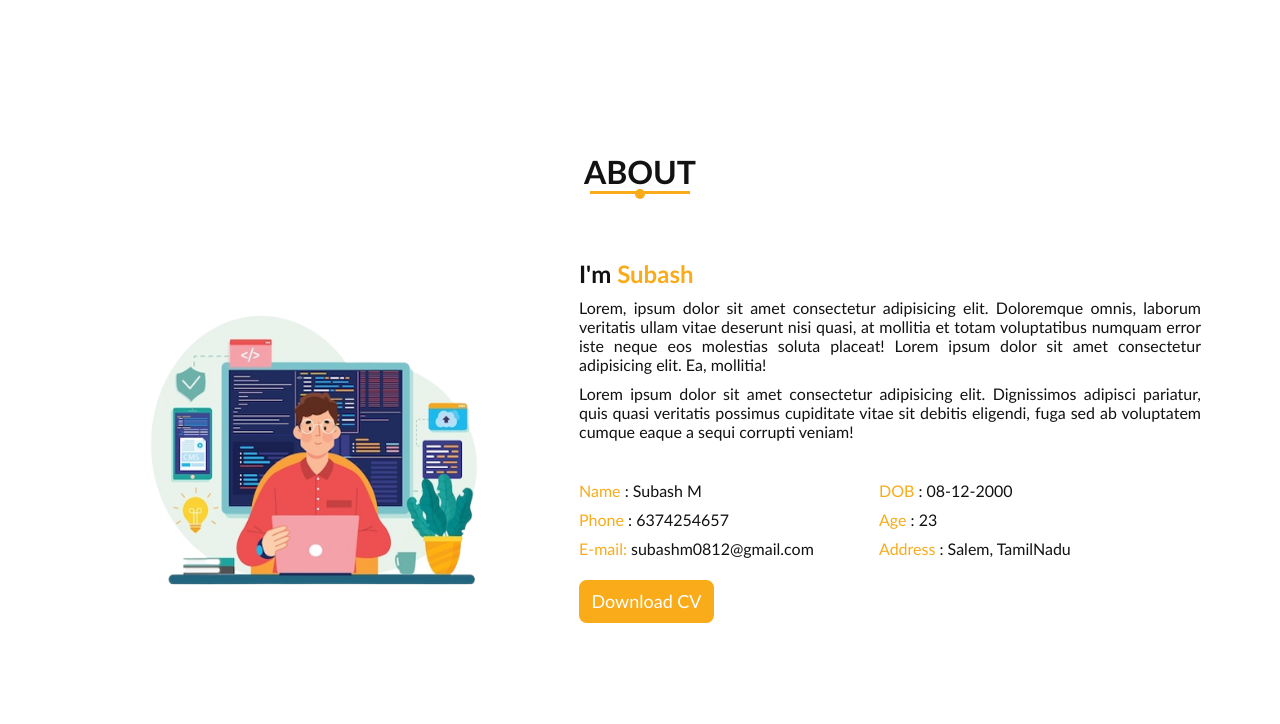
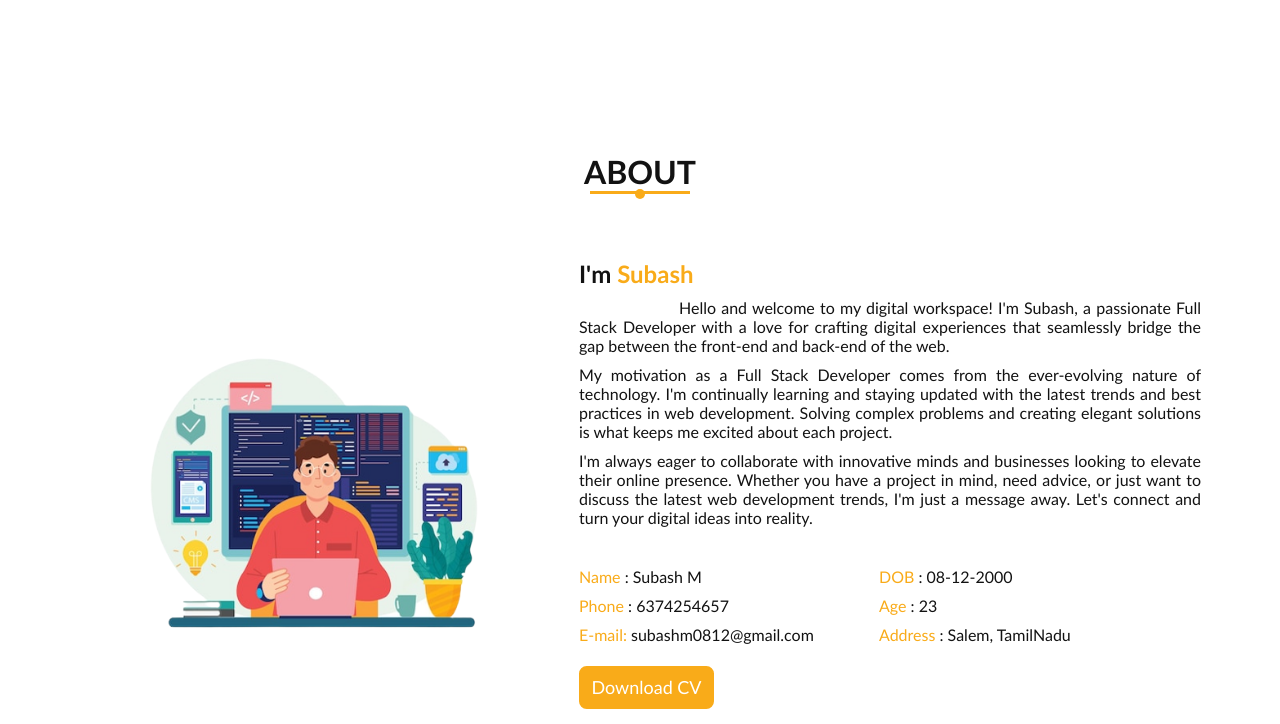
Before and after one commit to Subash-08/portfolio, a plain HTML site: page index.html in a window 1280 px wide. Shown: the part 598-1322 px from the top of the page. Drawn offline with Linux system fonts and the light colour scheme.

Commit message:
Add files via upload

```diff
--- a/index.html
+++ b/index.html
@@ -99,12 +99,9 @@
             </div>
             <div class="about2 div3 ">
                 <h2>I'm <span>Subash</span></h2>
-                <p>Lorem, ipsum dolor sit amet consectetur adipisicing elit. Doloremque omnis, laborum veritatis ullam
-                    vitae deserunt nisi quasi, at mollitia et totam voluptatibus numquam error iste neque eos molestias
-                    soluta placeat! Lorem ipsum dolor sit amet consectetur adipisicing elit. Ea, mollitia!</p>
-                <p>Lorem ipsum dolor sit amet consectetur adipisicing elit. Dignissimos adipisci pariatur, quis quasi
-                    veritatis possimus cupiditate vitae sit debitis eligendi, fuga sed ab voluptatem cumque eaque a
-                    sequi corrupti veniam!</p>
+                <p class="about-p">Hello and welcome to my digital workspace! I'm Subash, a passionate Full Stack Developer with a love for crafting digital experiences that seamlessly bridge the gap between the front-end and back-end of the web.</p>
+                <p>My motivation as a Full Stack Developer comes from the ever-evolving nature of technology. I'm continually learning and staying updated with the latest trends and best practices in web development. Solving complex problems and creating elegant solutions is what keeps me excited about each project.</p>
+                <p>I'm always eager to collaborate with innovative minds and businesses looking to elevate their online presence. Whether you have a project in mind, need advice, or just want to discuss the latest web development trends, I'm just a message away. Let's connect and turn your digital ideas into reality.</p>
 
                 <div class="about3">
                     <div class="about4">
--- a/style.css
+++ b/style.css
@@ -276,6 +276,9 @@ nav li:hover::after {
 .sectionedu{
   padding-top: 70px;
   margin-bottom: 70px;
+}
+.about-p{
+  text-indent: 100px;
 }
 .eduh{
     display: flex;
```
